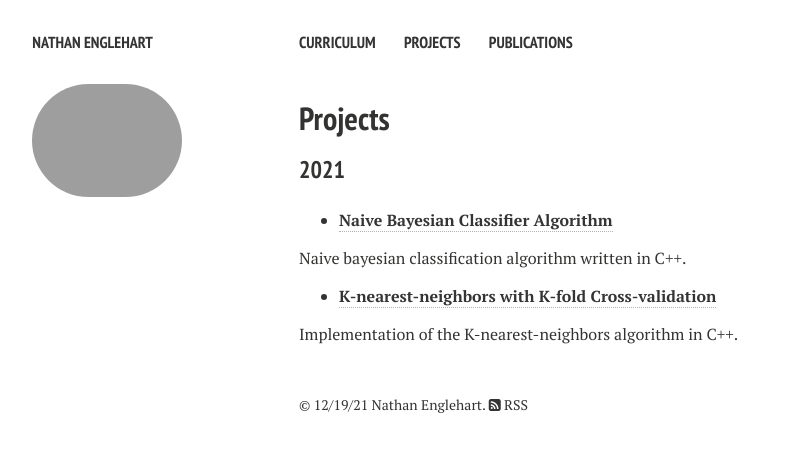
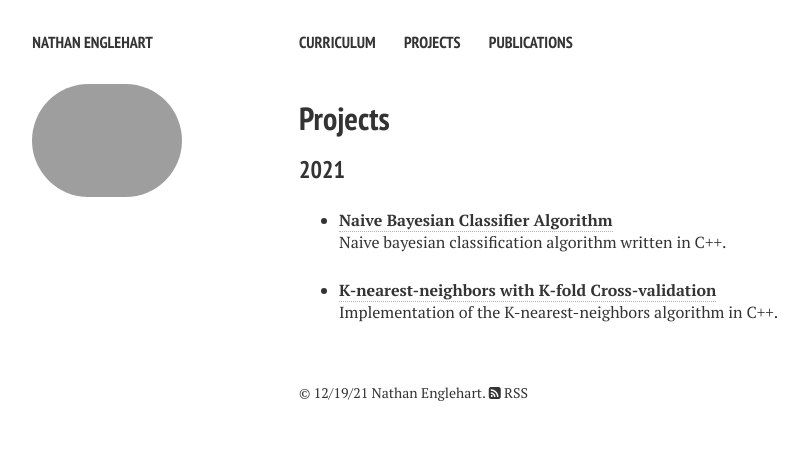
Before and after one commit to nathanenglehart/nathanenglehart.github.io, a Jekyll site: the page built from projects.md, in a window 1280 px wide. Shown: the top 452 px of the page, without its empty margins (21-826 px from the left). Built offline with Jekyll 4.4.1, drawn with Linux system fonts in a browser that asks for light colours; nearby versions of some CDN libraries.

Commit message:
Update projects.md

```diff
--- a/projects.md
+++ b/projects.md
@@ -10,7 +10,7 @@ comments: false
 ### 2021
 
 * [**Naive Bayesian Classifier Algorithm**](https://github.com/nathanenglehart/naive-bayes-cpp-241)<br>
-<p style="margin-bottom: 1em !important;"> Naive bayesian classification algorithm written in C++. </p>
+Naive bayesian classification algorithm written in C++.
 
 * [**K-nearest-neighbors with K-fold Cross-validation**](https://github.com/nathanenglehart/knn-cpp-241)<br>
-<p style="margin-bottom: 1em !important;"> Implementation of the K-nearest-neighbors algorithm in C++. </p>
+Implementation of the K-nearest-neighbors algorithm in C++.
```
